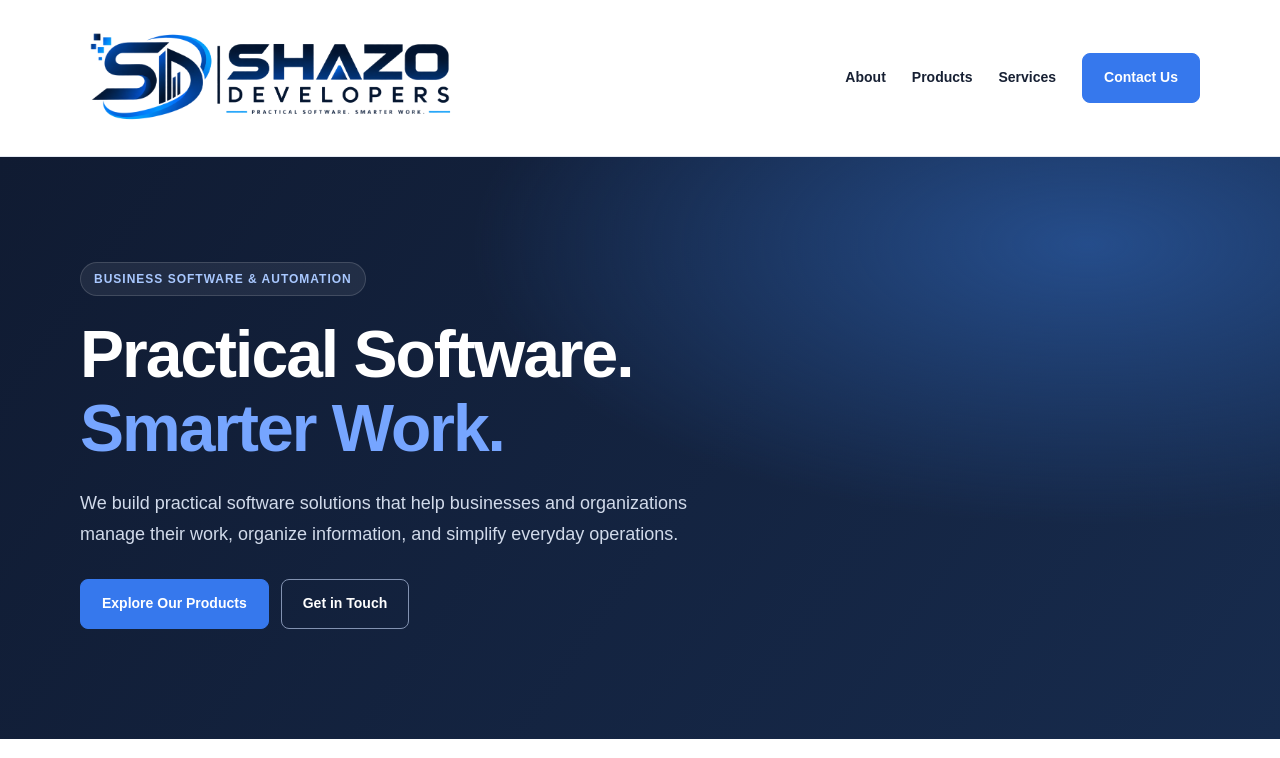
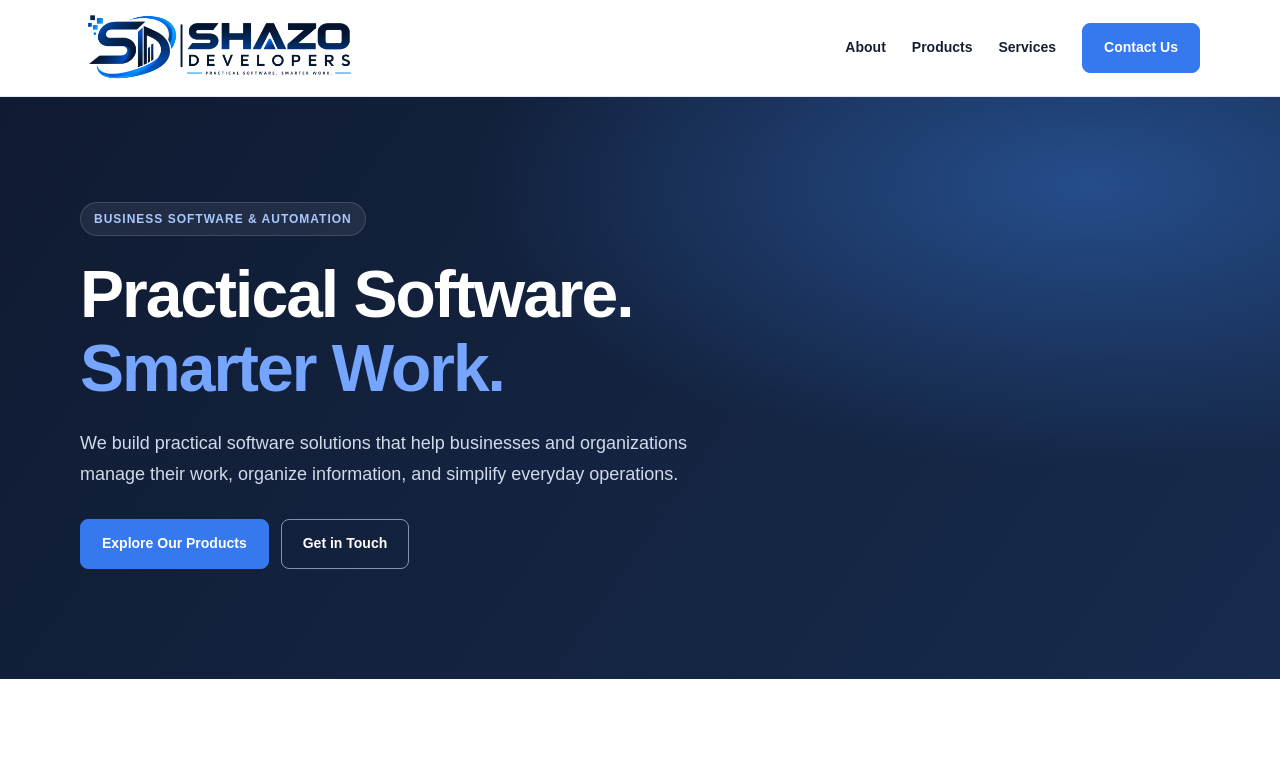
Before and after one commit to ShazoDevelopers/ShazoDevelopers.github.io, a plain HTML site: page index.html in a window 1280 px wide. Shown: the top 758 px of the page. Drawn offline with Linux system fonts and the light colour scheme.

Commit message:
Logo size updated

```diff
--- a/index.html
+++ b/index.html
@@ -67,9 +67,9 @@ nav {
 
 .brand-logo {
   display: block;
-  width: 380px;
+  width: 280px;
   max-width: 100%;
-  height: 156px;
+  height: 96px;
   object-fit: contain;
   object-position: left center;
 }
```
